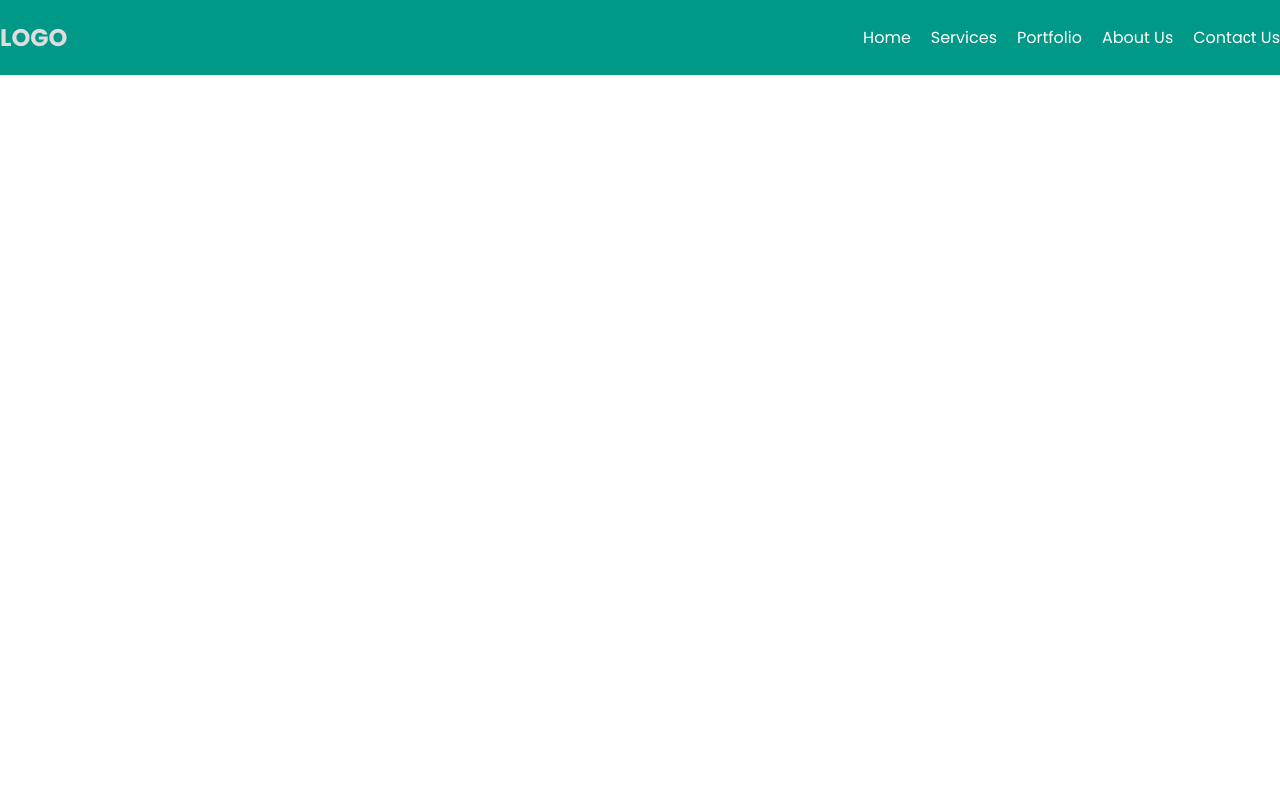
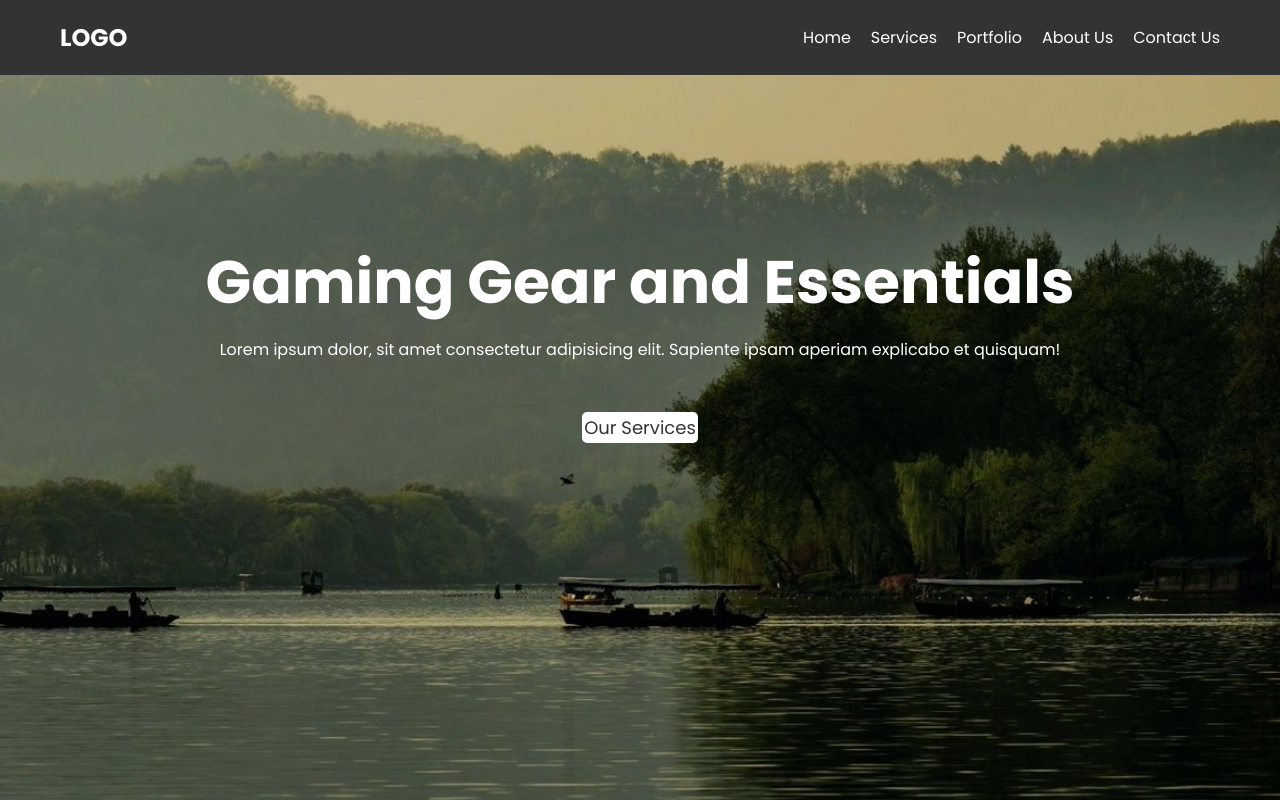
Before and after one commit to Anjellll/TravelProject, a plain HTML site: page index.html in a window 1280 px wide. Drawn offline with Linux system fonts and the light colour scheme.

Commit message:
Добавила картинку, изменила background, добавила текста, изменила цвет

```diff
--- a/index.html
+++ b/index.html
@@ -14,7 +14,7 @@
 
 <header>
   <nav class="navbar container flex">
-    <h2 class="class"><a href="#">LOGO</a></h2>
+    <h2 class="logo"><a href="#">LOGO</a></h2>
 
     <ul class="nav-links flex">
       <li><a href="#home">home</a></li>
@@ -27,5 +27,17 @@
 </header>
 
    <!-- Header End  -->
+
+   <!-- HomePage Start  -->
+    <section class="homepage", id = "home">
+<div class="content flex">
+  <div class="text">
+<h1>Gaming Gear and Essentials</h1>
+<p>Lorem ipsum dolor, sit amet consectetur adipisicing elit. Sapiente ipsam aperiam explicabo et quisquam!</p>
+</div>
+<a href="#services">Our Services</a>
+</div>
+    </section>
+   <!-- HomePage End  -->
 </body>
 </html>
--- a/style.css
+++ b/style.css
@@ -8,21 +8,20 @@
   box-sizing: border-box;
   font-family: "Poppins", sans-serif;
 }
-
 header {
   position: fixed;
   top: 0;
   left: 0;
   width: 100%;
-  background: #098;
+  background: #333;
+  z-index: 100;
 }
-
 .flex {
   display: flex;
   align-items: center;
 }
-container {
-  background-color: red;
+.container {
+  background-color: #333;
   max-width: 1200px;
   width: 100%;
   margin: 0 auto;
@@ -31,24 +30,72 @@ container {
 .navbar {
   justify-content: space-between;
 }
-
-
 .nav-links {
   gap: 20px;
   list-style: none;
-
 }
-
 .navbar a {
   padding: 20px 0;
   display: inline-block;
   color: #fff;
   text-decoration: none;
   text-transform: capitalize;
-  transition: 0.9s;
+  transition: 0.2s;
 }
-
-
 .navbar a:hover {
   color: #ddd;
 }
+/*HomePage*/
+.homepage {
+  position: relative;
+  height: 100vh;
+  width: 100%;
+  background: url("images/travel1.jpg");
+  background-position: center;
+  background-size: cover;
+}
+.homepage::before {
+content: "";
+position: absolute;
+height: 100%;
+width: 100%;
+top: 0;
+left: 0;
+background: rgb(0, 0, 0, 0.2);
+}
+
+.homepage .content {
+position: relative;
+height: 85%;
+flex-direction: column;
+justify-content: center;
+}
+
+.homepage .text {
+color: #fff;
+text-align: center;
+margin-bottom: 50px;
+}
+
+.homepage .text h1 {
+font-size: 60px;
+font-weight: 700;
+margin-bottom: 10px;
+}
+
+.homepage a {
+  color: #333;
+  text-decoration: none;
+  background: #fff;
+  padding: 10px, 30px;
+  border-radius: 5px;
+  border: 2px solid #fff;
+  box-shadow: rgb(0, 0, 0, 0.3);
+  font-size: 18px;
+  transition: 0.3s;
+}
+
+.homepage a:hover {
+color: #fff;
+background: rgb(255, 255, 255, 0.3);
+}
```
Also changed, not shown: images/travel1.jpg (added).
